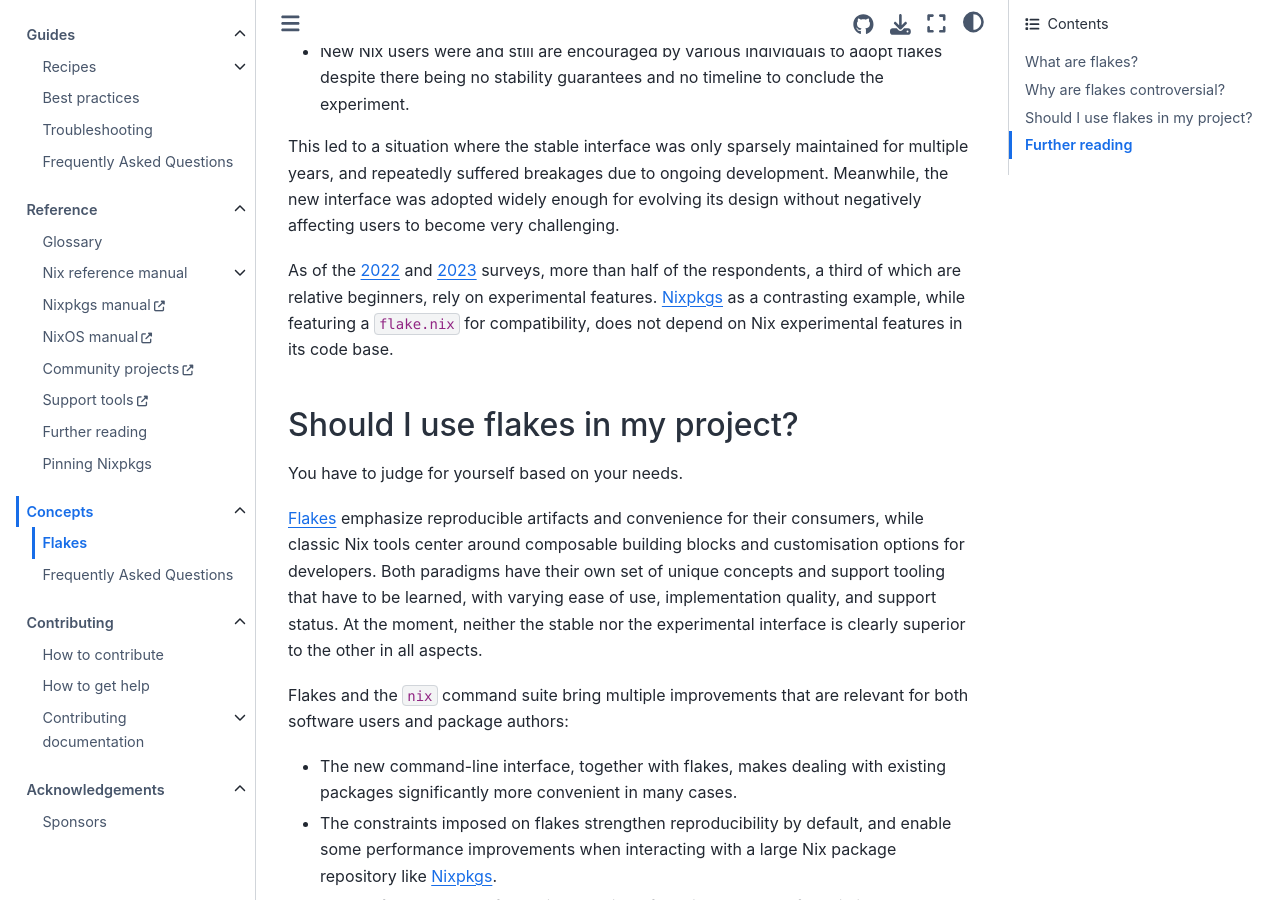
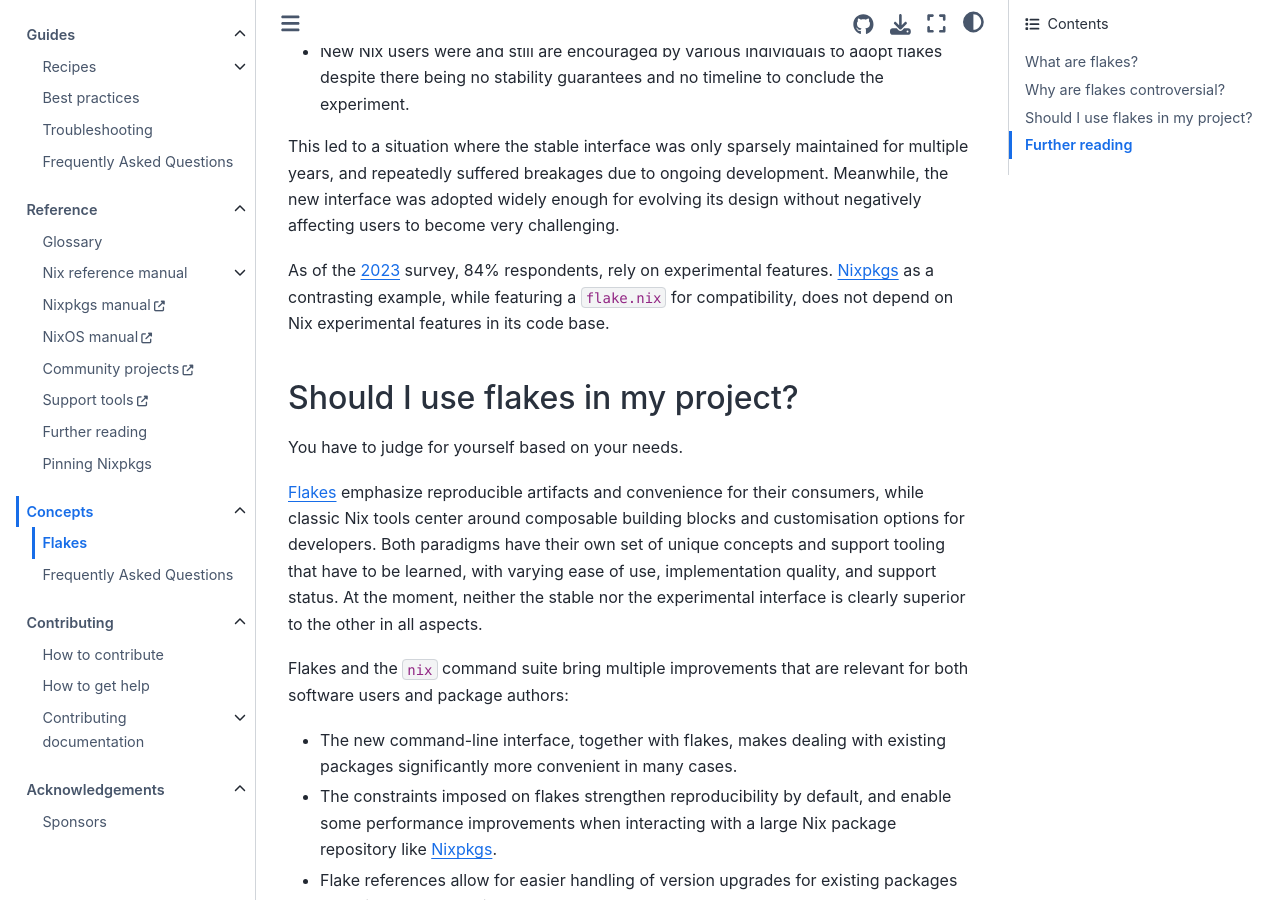
Before and after one commit to NixOS/nix.dev, a Sphinx documentation site: the page built from source/concepts/flakes.md, in a window 1280 px wide and 900 px high, scrolled down 1857 px. Built offline with Sphinx 7.4.7 and the Sphinx Book theme 1.1.4, drawn with Linux system fonts in a browser that asks for light colours.

Commit message:
correct the number of flake users
The statistic in
https://discourse.nixos.org/t/nix-community-survey-2023-results/33124
does also include N/A responses in the percentage, so the 58% is a bit
misleading as the conclusion would be that 42% are still not using
flakes. I dropped the 1/3 statement for now, because I couldn't find any
information about that, but I can re-add it if this percentage is
actually correct. I also dropped the 2022 results as it didn't seem to
have the explicit question in it.

```diff
--- a/source/concepts/flakes.md
+++ b/source/concepts/flakes.md
@@ -68,7 +68,7 @@
 This led to a situation where the stable interface was only sparsely maintained for multiple years, and repeatedly suffered breakages due to ongoing development.
 Meanwhile, the new interface was adopted widely enough for evolving its design without negatively affecting users to become very challenging.
 
-As of the [2022](https://discourse.nixos.org/t/2022-nix-survey-results/18983) and [2023](https://discourse.nixos.org/t/nix-community-survey-2023-results/33124) surveys, more than half of the respondents, a third of which are relative beginners, rely on experimental features.
+As of the [2023](https://discourse.nixos.org/t/nix-community-survey-2023-results/33124) survey, 84% respondents, rely on experimental features.
 {term}`Nixpkgs` as a contrasting example, while featuring a `flake.nix` for compatibility, does not depend on Nix experimental features in its code base.
 
 ## Should I use flakes in my project?
```
